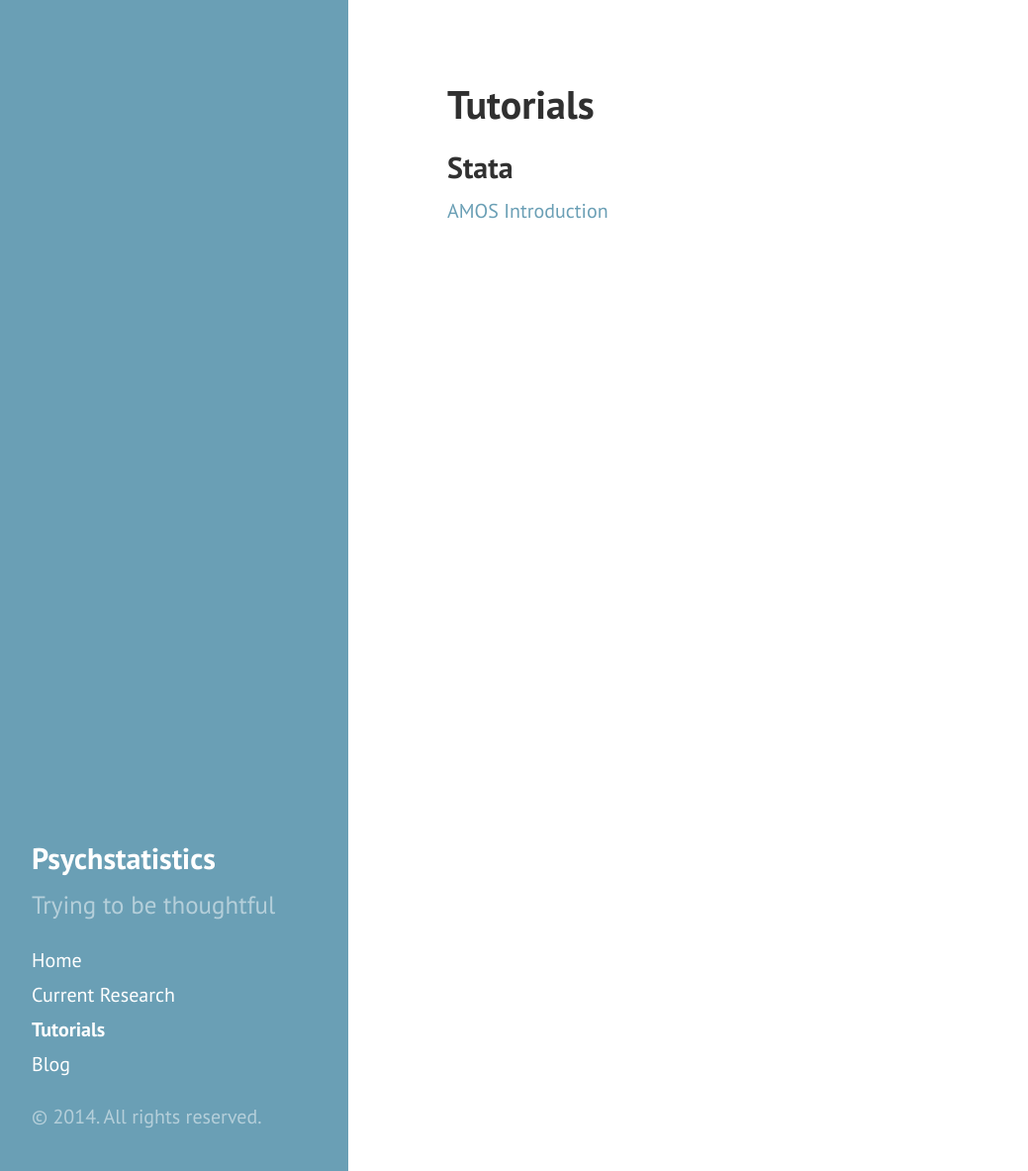
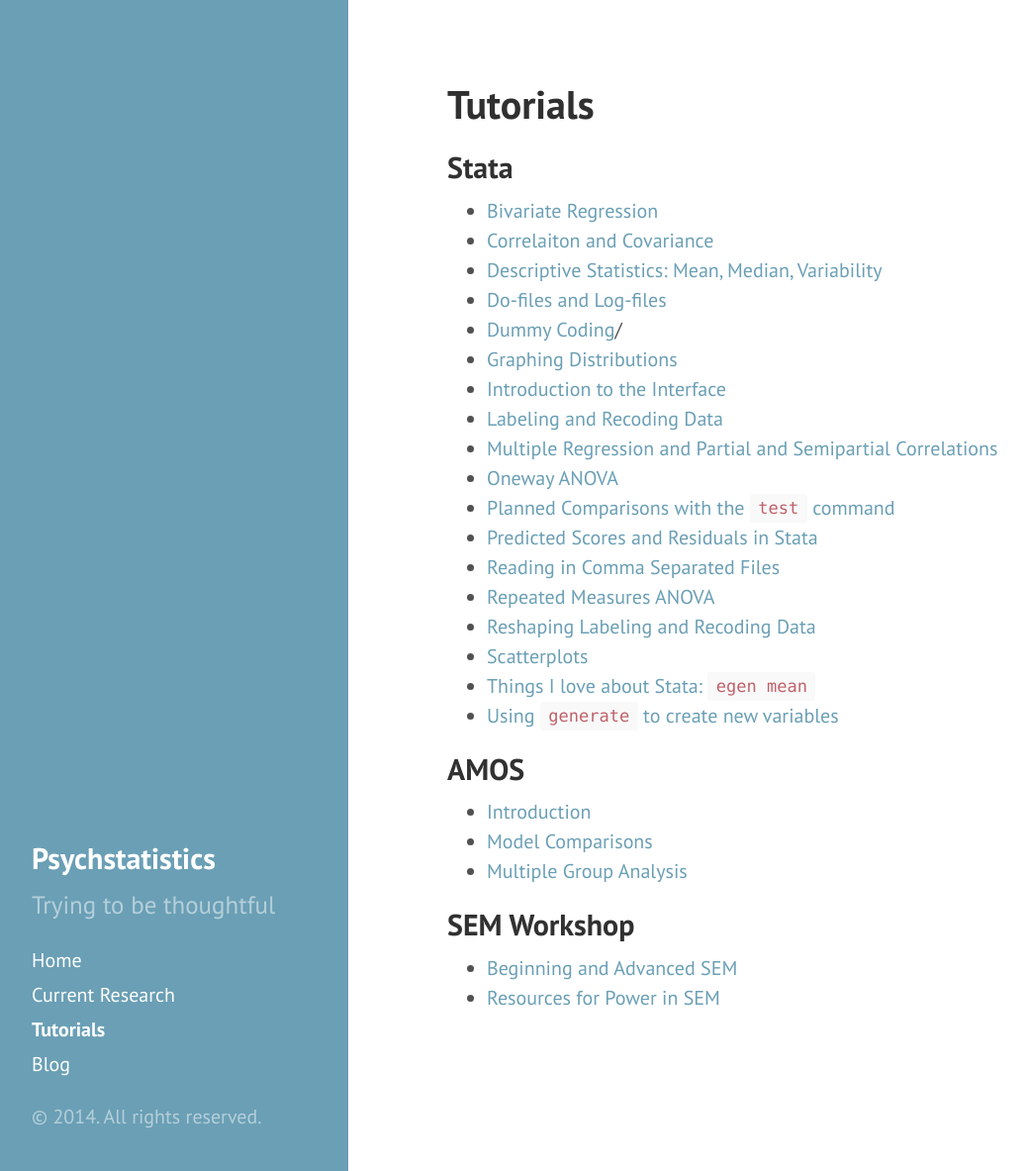
Before and after one commit to psychstatistics/psychstatistics.github.io, a Jekyll site: the page built from tutorials.md, in a window 1280 px wide and 1183 px high. Shown: the whole window at 99% size, without its empty margins (8-1047 px from the left). Built offline with Jekyll 4.4.1, drawn with Linux system fonts in a browser that asks for light colours.

Commit message:
I think I got it

```diff
--- a/tutorials.md
+++ b/tutorials.md
@@ -5,4 +5,33 @@
 
 ## Stata
 
-[AMOS Introduction]({{ site.baseurl }}2010/11/16/amos-introduction)
+* [Bivariate Regression]({{ site.baseurl }}2011/04/19/stata/bivariate-regression)
+* [Correlaiton and Covariance]({{ site.baseurl }}2011/04/21/stata-correlation-and-covariance)
+* [Descriptive Statistics: Mean, Median, Variability]({{ site.baseurl }}2011/05/30/stata-descriptive-statistics-mean-median-variability)
+* [Do-files and Log-files]({{ site.baseurl }}2011/08/18/stata-do-file-log-files)
+* [Dummy Coding]({{ site.baseurl }}2011/10/05/stata-dummy-coding){{ site.baseurl }}
+* [Graphing Distributions]({{ site.baseurl }}2010/11/24/stata-graphing-distributions)
+* [Introduction to the Interface]({{ site.baseurl }}2011/04/26/stata-introduction-to-the-interface)
+* [Labeling and Recoding Data]({{ site.baseurl }}2011/08/29/stata-labeling-recoding-data)
+* [Multiple Regression and Partial and Semipartial Correlations]({{ site.baseurl }}2011/04/21/stata-multiple-regression-and-partial-and-semipartial-correlations)
+* [Oneway ANOVA]({{ site.baseurl }}2011/07/01/stata-oneway-anova)
+* [Planned Comparisons with the `test` command]({{ site.baseurl }}2011/07/06/stata-planned-comparisons-with-the-test-command)
+* [Predicted Scores and Residuals in Stata]({{ site.baseurl }}2013/10/01/predicted-scores-and-residuals-in-stata)
+* [Reading in Comma Separated Files]({{ site.baseurl }}2011/05/30/stata-reading-in-comma-separated-files)
+* [Repeated Measures ANOVA]({{ site.baseurl }}2010/11/16/stata-repeated-measures-anova)
+* [Reshaping Labeling and Recoding Data]({{ site.baseurl }}2011/08/17/reshaping-labeling-recoding-data)
+* [Scatterplots]({{ site.baseurl }}2011/04/23/stata-scatterplots-basic)
+* [Things I love about Stata: `egen mean`]({{ site.baseurl }}2011/05/30/things-i-love-about-stata-egen-mean)
+* [Using `generate` to create new variables]({{ site.baseurl }}2011/07/06/stata-using-generate-to-create-new-variables)
+
+
+## AMOS
+
+* [Introduction]({{ site.baseurl }}2010/11/16/amos-introduction)
+* [Model Comparisons]({{ site.baseurl }}2010/11/16/amos-model-comparisons)
+* [Multiple Group Analysis ]({{ site.baseurl }}2010/11/16/amos-multiple-group-analysis)
+
+## SEM Workshop
+
+* [Beginning and Advanced SEM]({{ site.baseurl }}2013/11/13/beginning-and-advanced-sem)
+* [Resources for Power in SEM]({{ site.baseurl }}2013/08/30/resources-for-power-in-sem)
```
